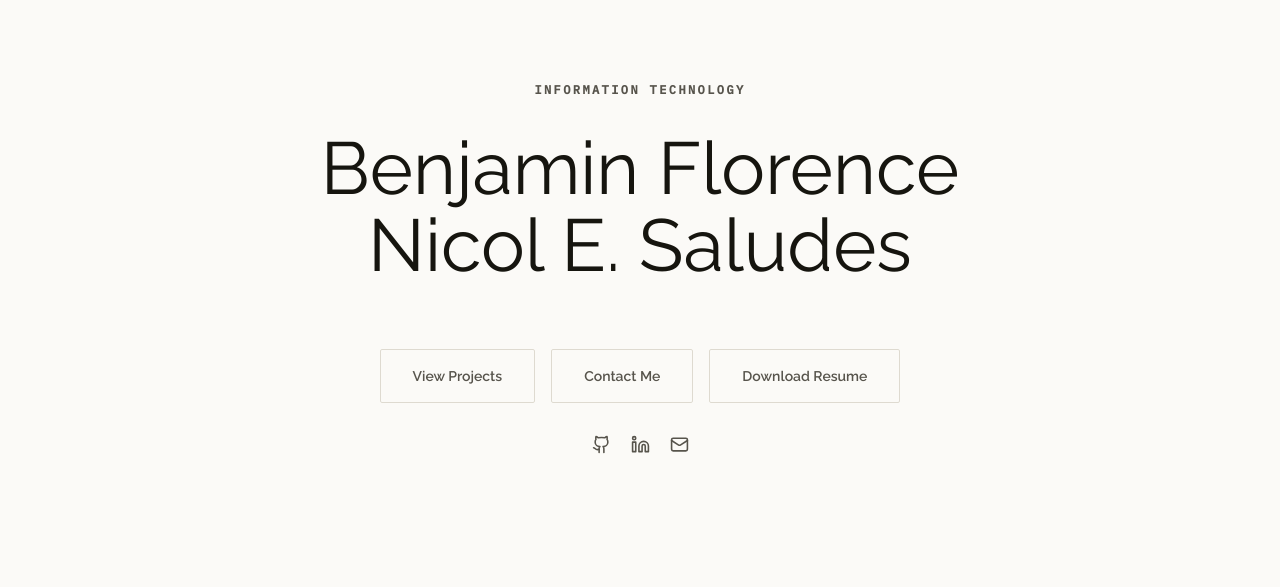
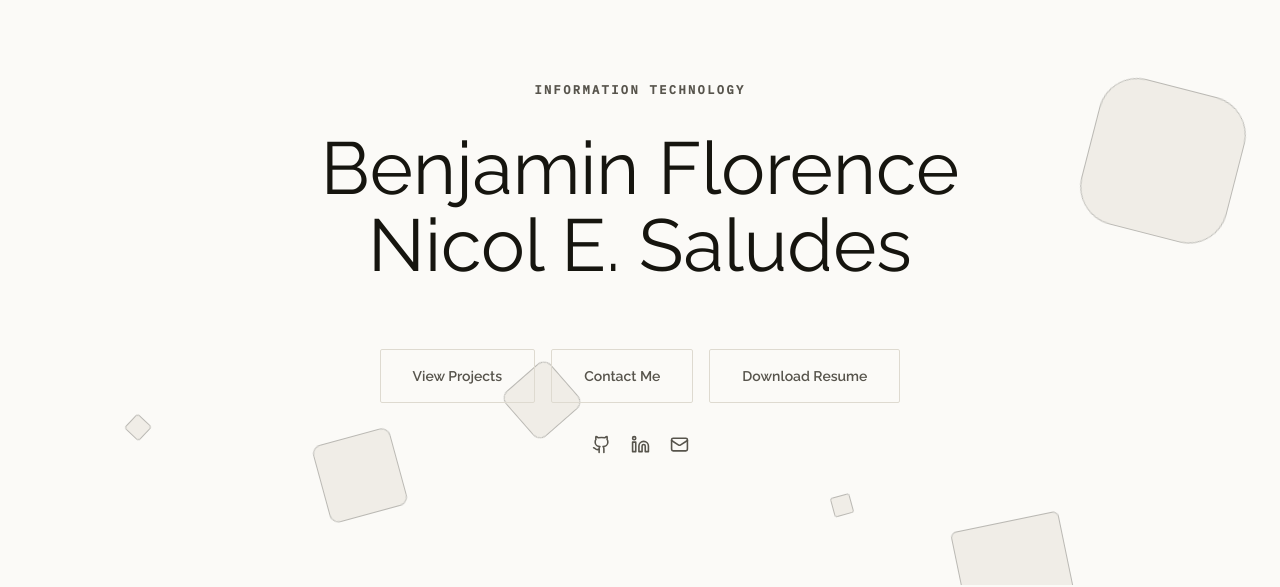
Before and after one commit to bnjmnspain/Portfolio, a Next.js app: page / in a window 1280 px wide. Shown: the part 215-802 px from the top of the page. Built offline with nearby package versions, Linux system fonts and the light colour scheme; no server answers.

Commit message:
Update portfolio

```diff
--- a/app/globals.css
+++ b/app/globals.css
@@ -198,11 +198,11 @@ body {
 }
 
 .squares {
-  position: absolute;
+  position: fixed;
   top: 0;
   left: 0;
   width: 100%;
-  height: 100%;
+  height: 100vh;
   overflow: hidden;
   z-index: 0;
   pointer-events: none;
--- a/app/layout.tsx
+++ b/app/layout.tsx
@@ -3,6 +3,7 @@ import { Raleway, IBM_Plex_Mono } from "next/font/google";
 import "./globals.css";
 import { siteConfig } from "@/lib/config";
 import { LayoutChrome } from "@/components/LayoutChrome";
+import { FloatingBackground } from "@/components/FloatingBackground";
 
 const raleway = Raleway({
   subsets: ["latin"],
@@ -50,7 +51,8 @@ export const metadata: Metadata = {
 export default function RootLayout({ children }: { children: React.ReactNode }) {
   return (
     <html lang="en" className={`${raleway.variable} ${sans.variable} ${mono.variable}`}>
-      <body className="font-sans">
+      <body className="font-sans relative">
+        <FloatingBackground />
         <LayoutChrome>{children}</LayoutChrome>
       </body>
     </html>
--- a/components/LayoutChrome.tsx
+++ b/components/LayoutChrome.tsx
@@ -6,7 +6,6 @@ import { Footer } from "./Footer";
 import { BackToTop } from "./BackToTop";
 import { CommandPalette } from "./CommandPalette";
 import { ErrorBoundary } from "./ErrorBoundary";
-import { FloatingBackground } from "./FloatingBackground";
 
 export function LayoutChrome({ children }: { children: ReactNode }) {
   const [paletteOpen, setPaletteOpen] = useState(false);
@@ -28,7 +27,6 @@ export function LayoutChrome({ children }: { children: ReactNode }) {
       <CommandPalette open={paletteOpen} onClose={() => setPaletteOpen(false)} />
       <ErrorBoundary>
         <main className="relative min-h-screen pt-24">
-          <FloatingBackground />
           {children}
         </main>
       </ErrorBoundary>
```
